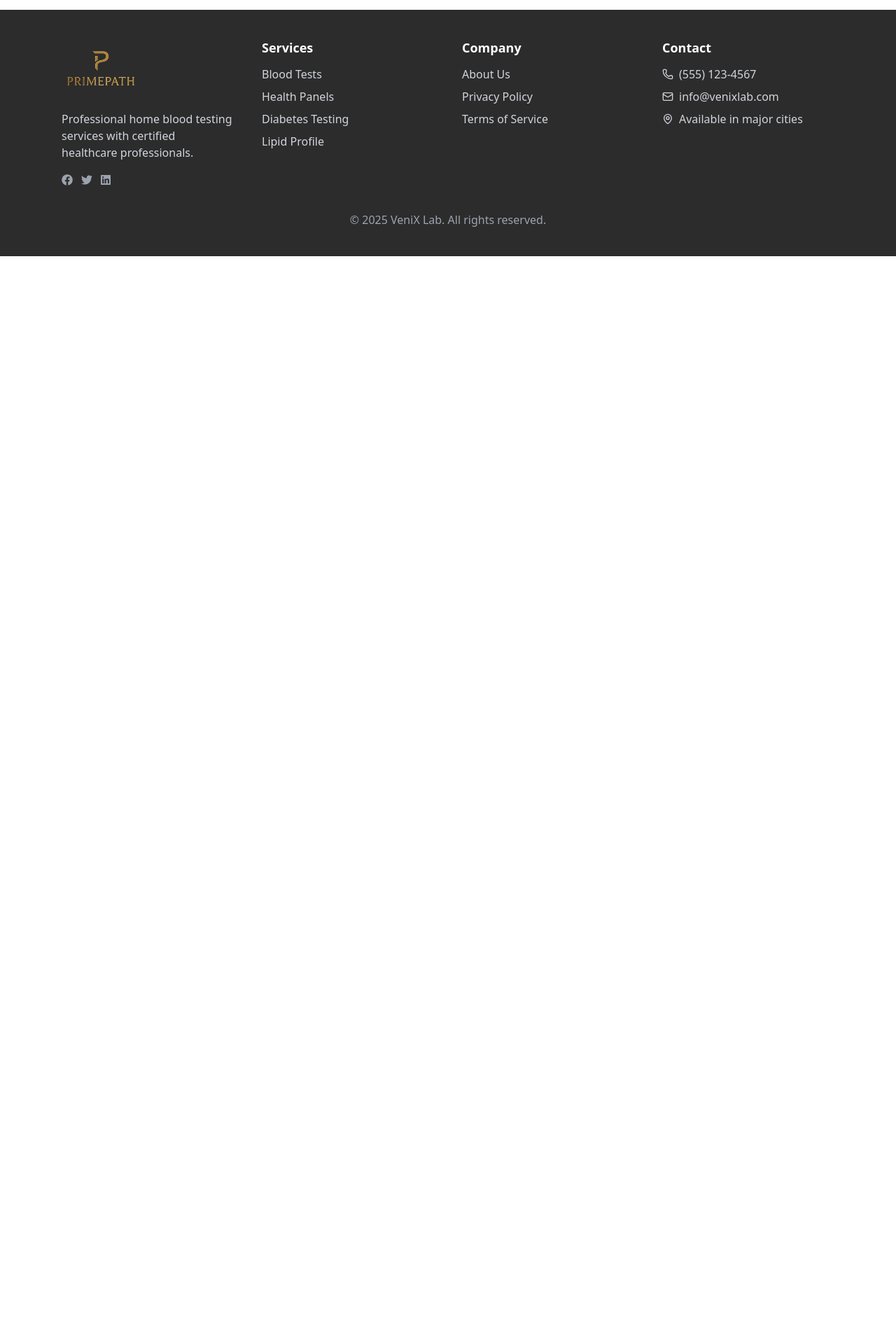
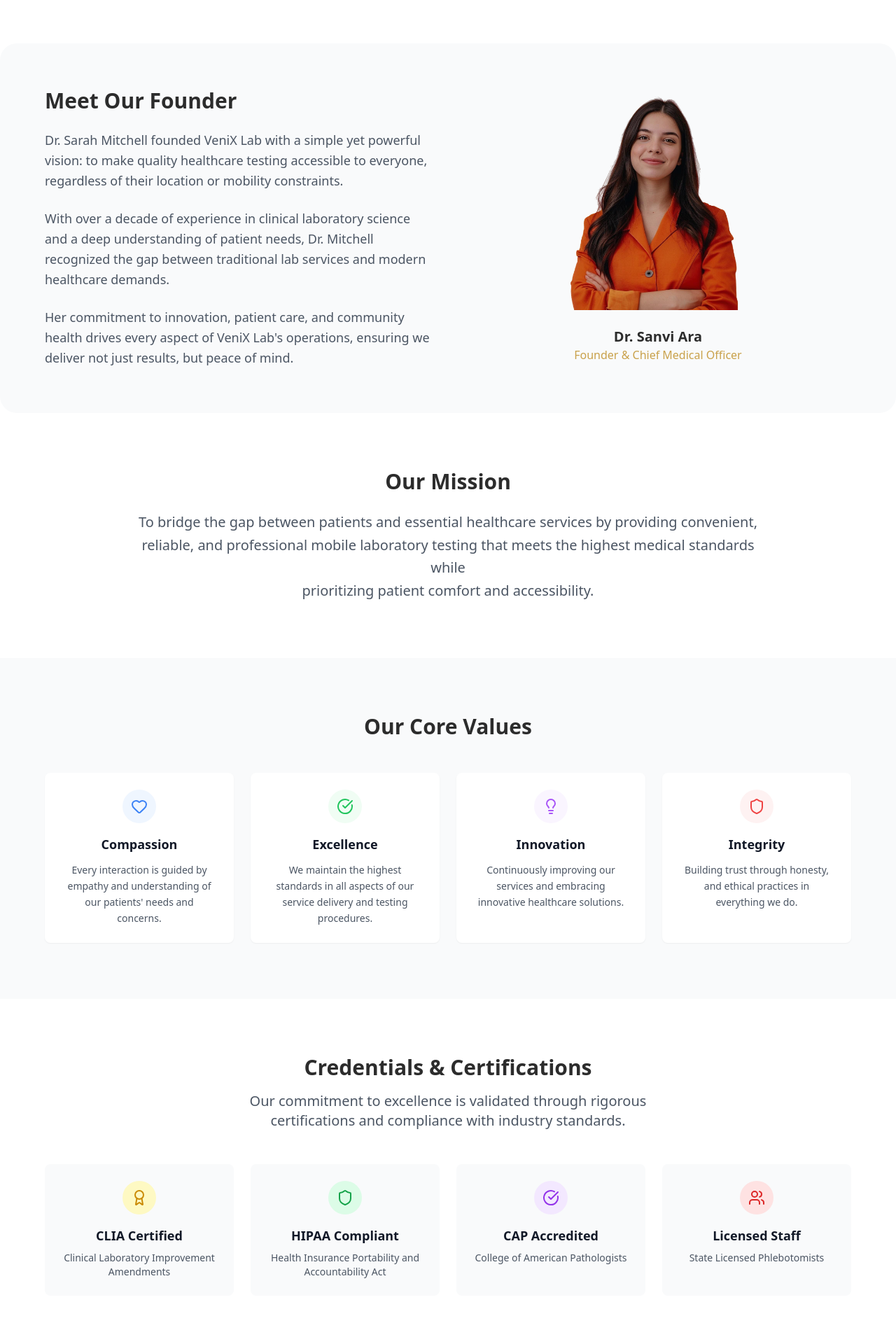
Before and after one commit to Arafat-Bhuiyan/adam, a React (Vite) app: page /about in a window 1280 px wide. Shown: the part 760-2680 px from the top of the page at 70% size. Before the commit the page ends 1126 px from the top, so only its background shows below. Built offline with nearby package versions, Linux system fonts and the light colour scheme.

Commit message:
about section 80% done

```diff
--- a/src/pages/About/About.jsx
+++ b/src/pages/About/About.jsx
@@ -1,10 +1,18 @@
 import React from 'react'
 import Hero from './Hero'
+import MeetFounder from './MeetFounder'
+import OurMission from './OurMission'
+import OurCoreValues from './OurCore'
+import CredentialsCertifications from './CredentialsCertifications'
 
 export const About = () => {
   return (
     <div>
         <Hero />
+        <MeetFounder />
+        <OurMission />
+        <OurCoreValues />
+        <CredentialsCertifications />
     </div>
   )
 }
--- /dev/null
+++ b/src/pages/About/CredentialsCertifications.jsx
@@ -0,0 +1,64 @@
+import { Award, Shield, CheckCircle, Users } from "lucide-react"
+
+export default function CredentialsCertifications() {
+  const credentials = [
+    {
+      icon: Award,
+      title: "CLIA Certified",
+      description: "Clinical Laboratory Improvement Amendments",
+      bgColor: "bg-yellow-100",
+      iconColor: "text-yellow-600",
+    },
+    {
+      icon: Shield,
+      title: "HIPAA Compliant",
+      description: "Health Insurance Portability and Accountability Act",
+      bgColor: "bg-green-100",
+      iconColor: "text-green-600",
+    },
+    {
+      icon: CheckCircle,
+      title: "CAP Accredited",
+      description: "College of American Pathologists",
+      bgColor: "bg-purple-100",
+      iconColor: "text-purple-600",
+    },
+    {
+      icon: Users,
+      title: "Licensed Staff",
+      description: "State Licensed Phlebotomists",
+      bgColor: "bg-red-100",
+      iconColor: "text-red-600",
+    },
+  ]
+
+  return (
+    <section className="bg-white py-20 px-4">
+      <div className="max-w-6xl mx-auto">
+        <div className="text-center mb-12">
+          <h2 className="text-3xl font-bold text-[#2c2c2c] mb-4">Credentials & Certifications</h2>
+          <p className="text-xl text-[#4B5563] max-w-2xl mx-auto">
+            Our commitment to excellence is validated through rigorous certifications and compliance with industry
+            standards.
+          </p>
+        </div>
+        <div className="grid grid-cols-1 md:grid-cols-2 lg:grid-cols-4 gap-6">
+          {credentials.map((credential, index) => {
+            const IconComponent = credential.icon
+            return (
+              <div key={index} className="bg-gray-50 rounded-lg p-6 text-center">
+                <div
+                  className={`w-12 h-12 ${credential.bgColor} rounded-full flex items-center justify-center mx-auto mb-4`}
+                >
+                  <IconComponent className={`w-6 h-6 ${credential.iconColor}`} />
+                </div>
+                <h3 className="text-lg font-semibold text-gray-900 mb-2">{credential.title}</h3>
+                <p className="text-sm text-gray-600">{credential.description}</p>
+              </div>
+            )
+          })}
+        </div>
+      </div>
+    </section>
+  )
+}
--- a/src/pages/About/Hero.jsx
+++ b/src/pages/About/Hero.jsx
@@ -6,7 +6,7 @@ import tag from "../../assets/images/tag.svg";
 
 export default function Hero() {
   return (
-    <section className="bg-gradient-to-r from-[#F4ECDB] to-[#FAF6ED] py-16 px-32 rounded-3xl mb-48 relative">
+    <section className="bg-gradient-to-r from-[#F4ECDB] to-[#FAF6ED] py-16 px-32 rounded-3xl mb-60 relative">
       <div className="max-w-7xl mx-auto ">
         <div className="grid lg:grid-cols-2 items-center">
           {/* Left side - Doctor image */}
--- /dev/null
+++ b/src/pages/About/MeetFounder.jsx
@@ -0,0 +1,56 @@
+import founder from "../../assets/images/sanvi.png";
+
+export default function MeetFounder() {
+  return (
+    <section className="bg-[#F9FAFB] py-16 px-8 rounded-3xl mt-48">
+      <div className="max-w-6xl mx-auto">
+        <div className="grid lg:grid-cols-2 gap-12 items-center">
+          {/* Left side - Content */}
+          <div className="text-left">
+            <h2 className="text-3xl font-bold text-[#2c2c2c] mb-6">
+              Meet Our Founder
+            </h2>
+
+            <div className="space-y-6 text-[#4B5563] text-lg leading-relaxed">
+              <p>
+                Dr. Sarah Mitchell founded VeniX Lab with a simple yet powerful
+                vision: to make quality healthcare testing accessible to
+                everyone, regardless of their location or mobility constraints.
+              </p>
+
+              <p>
+                With over a decade of experience in clinical laboratory science
+                and a deep understanding of patient needs, Dr. Mitchell
+                recognized the gap between traditional lab services and modern
+                healthcare demands.
+              </p>
+
+              <p>
+                Her commitment to innovation, patient care, and community health
+                drives every aspect of VeniX Lab's operations, ensuring we
+                deliver not just results, but peace of mind.
+              </p>
+            </div>
+          </div>
+
+          {/* Right side - Founder image */}
+          <div className="flex flex-col items-center justify-center gap-6 relative">
+            <img
+              src={founder}
+              alt="Dr. Sanvi Ara - Founder"
+              className="w-64 md:w-80 lg:w-full h-auto object-cover rounded-xl mr-40"
+            />
+            <div className="text-center">
+              <p className="text-xl font-semibold text-[#2c2c2c]">
+                Dr. Sanvi Ara
+              </p>
+              <p className="text-base font-medium text-[#C9A14A]">
+                Founder & Chief Medical Officer
+              </p>
+            </div>
+          </div>
+        </div>
+      </div>
+    </section>
+  );
+}
--- /dev/null
+++ b/src/pages/About/OurCore.jsx
@@ -0,0 +1,58 @@
+import { Heart, CheckCircle, Lightbulb, Shield } from "lucide-react"
+
+export default function OurCoreValues() {
+  const values = [
+    {
+      icon: Heart,
+      title: "Compassion",
+      description: "Every interaction is guided by empathy and understanding of our patients' needs and concerns.",
+      bgColor: "bg-blue-50",
+      iconColor: "text-blue-500",
+    },
+    {
+      icon: CheckCircle,
+      title: "Excellence",
+      description: "We maintain the highest standards in all aspects of our service delivery and testing procedures.",
+      bgColor: "bg-green-50",
+      iconColor: "text-green-500",
+    },
+    {
+      icon: Lightbulb,
+      title: "Innovation",
+      description: "Continuously improving our services and embracing innovative healthcare solutions.",
+      bgColor: "bg-purple-50",
+      iconColor: "text-purple-500",
+    },
+    {
+      icon: Shield,
+      title: "Integrity",
+      description: "Building trust through honesty, and ethical practices in everything we do.",
+      bgColor: "bg-red-50",
+      iconColor: "text-red-500",
+    },
+  ]
+
+  return (
+    <section className="bg-gray-50 py-20 px-4">
+      <div className="max-w-6xl mx-auto">
+        <h2 className="text-3xl font-bold text-[#2c2c2c] text-center mb-12">Our Core Values</h2>
+        <div className="grid grid-cols-1 md:grid-cols-2 lg:grid-cols-4 gap-6">
+          {values.map((value, index) => {
+            const IconComponent = value.icon
+            return (
+              <div key={index} className="bg-white rounded-lg p-6 text-center shadow-sm">
+                <div
+                  className={`w-12 h-12 ${value.bgColor} rounded-full flex items-center justify-center mx-auto mb-4`}
+                >
+                  <IconComponent className={`w-6 h-6 ${value.iconColor}`} />
+                </div>
+                <h3 className="text-lg font-semibold text-gray-900 mb-3">{value.title}</h3>
+                <p className="text-sm text-gray-600 leading-relaxed">{value.description}</p>
+              </div>
+            )
+          })}
+        </div>
+      </div>
+    </section>
+  )
+}
--- /dev/null
+++ b/src/pages/About/OurMission.jsx
@@ -0,0 +1,14 @@
+export default function OurMission() {
+  return (
+    <section className="bg-white py-20 px-4">
+      <div className="max-w-4xl mx-auto text-center">
+        <h2 className="text-3xl font-bold text-[#2c2c2c] mb-6">Our Mission</h2>
+        <p className="text-xl text-[#4B5563] leading-relaxed max-w-5xl mx-auto">
+          To bridge the gap between patients and essential healthcare services by providing convenient, reliable, and
+          professional mobile laboratory testing that meets the highest medical standards while <br /> prioritizing patient
+          comfort and accessibility.
+        </p>
+      </div>
+    </section>
+  )
+}
```
